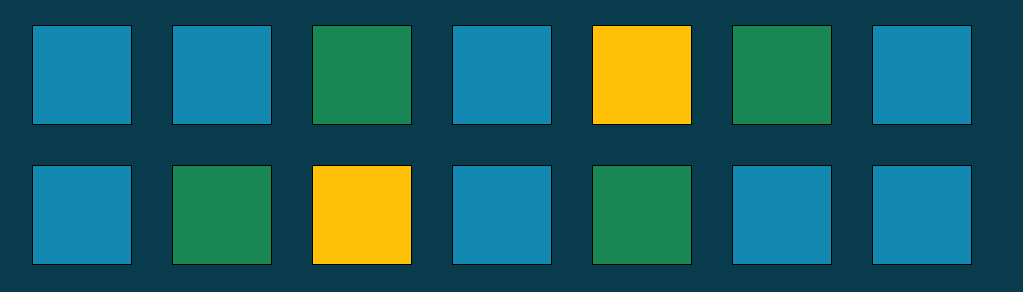
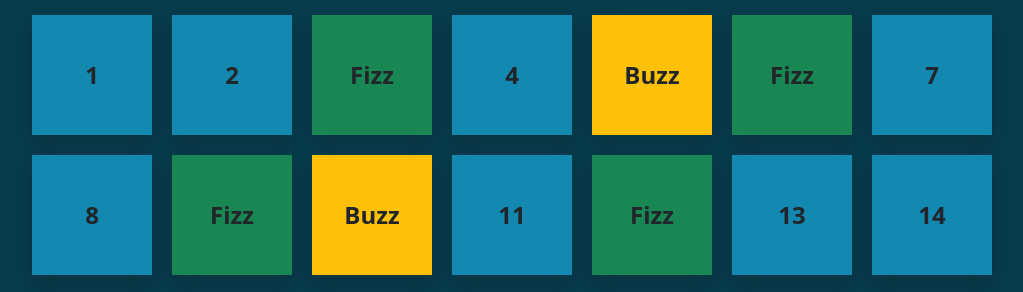
Before and after one commit to matteobonelli/js-fizzbuzz, a plain HTML site: page index.html in a window 1280 px wide. Shown: the part 147-439 px from the top of the page, without its empty margins (128-1151 px from the left). Drawn offline with nearby package versions, Linux system fonts and the light colour scheme.

Commit message:
added numbers, strings, and shadows to squares

```diff
--- a/css/style.css
+++ b/css/style.css
@@ -3,15 +3,14 @@
 }
 
 .my-container{
-    width: 1000px;
+    width: 980px;
     margin: 0 auto;
 }
 .my-bg-box{
     background-color: #1389b2;
 }
 .box{
-    width: 100px;
-    height: 100px;
-    border: 1px solid black;
-    margin: 20px;
+    width: 120px;
+    height: 120px;
+    margin: 10px;
 }
--- a/js/script.js
+++ b/js/script.js
@@ -1,32 +1,34 @@
 const myContainer = document.getElementById('container');
 
-let text = ''
+
 
 for(let i = 1; i <= 100; i++){
     let bgBox;
+    const fizz = 'Fizz';
+    const buzz = 'Buzz';
+    const fizzBuzz = 'FizzBuzz';
+    const boxEl = document.createElement('div');
     if(i % 15 === 0){
-        const fizzBuzz = 'FizzBuzz';
-        text = fizzBuzz;
         bgBox = 'bg-danger';
-        console.log(text);
+        boxEl.innerHTML = fizzBuzz;
+        console.log(fizzBuzz);
     }
     else if(i % 3 === 0){
-        const fizz = 'Fizz';
-        text = fizz;
         bgBox = 'bg-success';
-        console.log(text);
+        boxEl.innerHTML = fizz;
+        console.log(fizz);
     }
     else if(i % 5 === 0){
-        const buzz = 'Buzz';
-        text = buzz;
         bgBox = 'bg-warning';
-        console.log(text);
+        boxEl.innerHTML = buzz;
+        console.log(buzz);
     }
     else{
         console.log(i);
         bgBox = 'my-bg-box';
+        boxEl.innerHTML = i;
     }
-    const boxEl = document.createElement('div');
-    boxEl.className = `box ${bgBox} d-flex justify-content-center align-items-center`;
+
+    boxEl.className = `box ${bgBox} d-flex justify-content-center align-items-center fw-bold fs-4 shadow`;
     myContainer.append(boxEl);
 }
```
